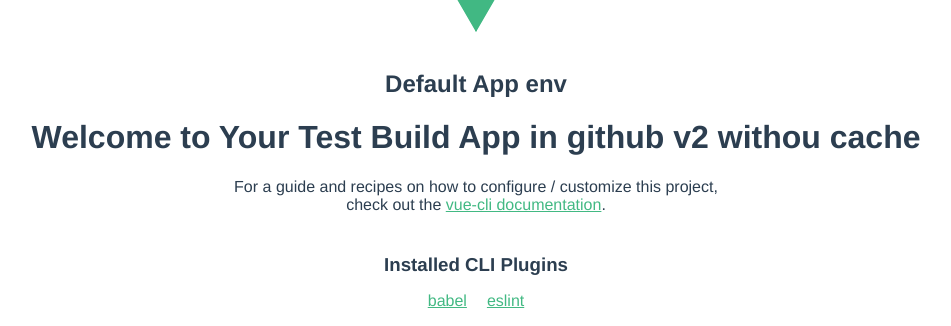
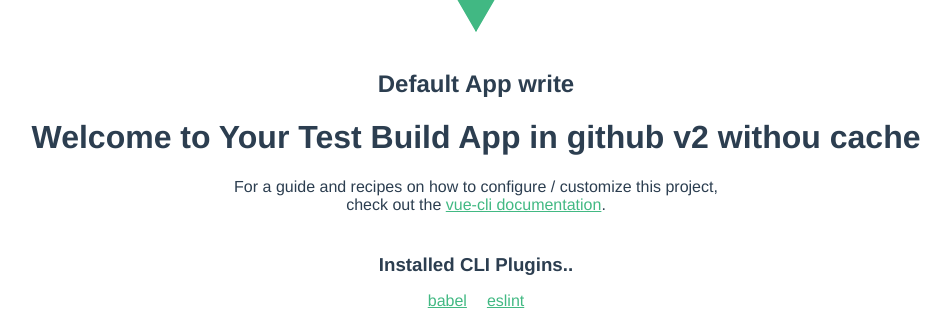
Before and after one commit to brenodouglas/build-deploy-test, a Vue app: page / in a window 1280 px wide. Shown: the part 214-540 px from the top of the page, without its empty margins (164-1115 px from the left). Built offline with nearby package versions, Linux system fonts and the light colour scheme.

Commit message:
Add first version

```diff
--- a/src/components/HelloWorld.vue
+++ b/src/components/HelloWorld.vue
@@ -6,7 +6,7 @@
       check out the
       <a href="https://cli.vuejs.org" target="_blank" rel="noopener">vue-cli documentation</a>.
     </p>
-    <h3>Installed CLI Plugins</h3>
+    <h3>Installed CLI Plugins..</h3>
     <ul>
       <li><a href="https://github.com/vuejs/vue-cli/tree/dev/packages/%40vue/cli-plugin-babel" target="_blank" rel="noopener">babel</a></li>
       <li><a href="https://github.com/vuejs/vue-cli/tree/dev/packages/%40vue/cli-plugin-eslint" target="_blank" rel="noopener">eslint</a></li>
--- a/src/config/index.js
+++ b/src/config/index.js
@@ -1,3 +1,3 @@
 export default {
-  teste: process.env.VUE_APP_TESTE_ENV || 'Default App env',
+  teste: process.env.VUE_APP_TESTE_ENV || 'Default App write',
 };
```
